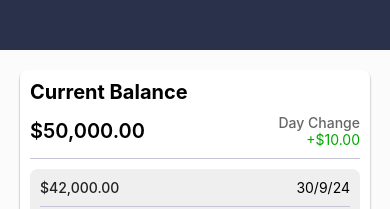
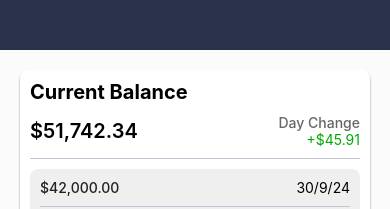
Before and after one commit to kjubar-fs/info-6132-lab2, a React Native app: screen / in a window 390 px wide. Shown: the top 209 px of the page. Built offline with nearby package versions, Linux system fonts and the light colour scheme.

Commit message:
Move account details into state

```diff
--- a/App.tsx
+++ b/App.tsx
@@ -1,7 +1,7 @@
 /*
  *  Author: Kaleb Jubar
  *  Created: 26 Oct 1985, 4:15:00 AM
- *  Last update: 30 Oct 2024, 11:21:55 AM
+ *  Last update: 30 Oct 2024, 12:31:13 PM
  *  Copyright (c) 1985 - 2024 Kaleb Jubar
  */
 import { StyleSheet, View } from 'react-native';
@@ -14,6 +14,8 @@ import { TransactionsProvider } from './src/data/context/transactions';
 import transactions from "./src/data/mock/transactions.json";
 import { BalanceHistoryProvider } from './src/data/context/balanceHistory';
 import balanceHistory from "./src/data/mock/balanceHistory.json";
+import { AccountDetailsProvider } from './src/data/context/accountDetails';
+import accountDetails from "./src/data/mock/accountDetails.json";
 
 import HomeScreen from './src/screens/HomeScreen';
 
@@ -33,6 +35,7 @@ export default function App() {
         <NavigationContainer theme={BankTheme}>
             <TransactionsProvider txList={transactions}>
             <BalanceHistoryProvider balanceList={balanceHistory}>
+            <AccountDetailsProvider acctDetails={accountDetails}>
 
             <StatusBar style="light" />
 
@@ -40,6 +43,7 @@ export default function App() {
                 <HomeScreen />
             </View>
 
+            </AccountDetailsProvider>
             </BalanceHistoryProvider>
             </TransactionsProvider>
         </NavigationContainer>
--- a/src/components/summary/BalanceListing/index.tsx
+++ b/src/components/summary/BalanceListing/index.tsx
@@ -1,37 +1,42 @@
 /*
  *  Author: Kaleb Jubar
  *  Created: 29 Oct 2024, 10:45:06 AM
- *  Last update: 30 Oct 2024, 12:03:02 PM
+ *  Last update: 30 Oct 2024, 12:33:28 PM
  *  Copyright (c) 2024 Kaleb Jubar
  */
 import { View, Text } from "react-native";
 
+import { useAccountDetails } from "../../../data/context/accountDetails";
+
 import { negativeColor, numFormatter, positiveColor } from "../../../util/constants";
 import styles from "./styles";
 
-interface BalanceListingProps {
-    balance: number,
-    dayChange?: number,
-}
+export default function BalanceListing() {
+    const acctDetails = useAccountDetails();
 
-export default function BalanceListing({ balance, dayChange = 0 }: BalanceListingProps) {
+    if (!acctDetails) {
+        return (
+            <Text>Account details not found, try again later.</Text>
+        );
+    }
+
     let dayChangeColorStyle = undefined;
-    if (dayChange > 0) {
+    if (acctDetails.dayChange > 0) {
         dayChangeColorStyle = { color: positiveColor };
-    } else if (dayChange < 0) {
+    } else if (acctDetails.dayChange < 0) {
         dayChangeColorStyle = { color: negativeColor };
     }
 
     return (
         <View style={styles.container}>
             <Text style={styles.balanceText}>
-                {numFormatter.format(balance)}
+                {numFormatter.format(acctDetails.curBalance)}
             </Text>
 
             <View style={styles.dayChangeContainer}>
                 <Text style={styles.dayChangeHeader}>Day Change</Text>
                 <Text style={dayChangeColorStyle}>
-                    {`${dayChange > 0 ? "+" : ""}${numFormatter.format(dayChange)}`}
+                    {`${acctDetails.dayChange > 0 ? "+" : ""}${numFormatter.format(acctDetails.dayChange)}`}
                 </Text>
             </View>
         </View>
--- /dev/null
+++ b/src/data/context/accountDetails.tsx
@@ -0,0 +1,31 @@
+/*
+ *  Author: Kaleb Jubar
+ *  Created: 30 Oct 2024, 12:27:25 PM
+ *  Last update: 30 Oct 2024, 12:30:14 PM
+ *  Copyright (c) 2024 Kaleb Jubar
+ */
+import { createContext, useContext } from "react";
+
+const AccountDetailsContext = createContext<AccountDetails | undefined>(undefined);
+
+interface AccountDetailsProviderProps {
+    children: JSX.Element | JSX.Element[],
+    acctDetails: AccountDetails
+}
+
+export type AccountDetails = {
+    curBalance: number,
+    dayChange: number
+}
+
+export function AccountDetailsProvider({ children, acctDetails }: AccountDetailsProviderProps) {
+    return (
+        <AccountDetailsContext.Provider value={acctDetails}>
+            {children}
+        </AccountDetailsContext.Provider>
+    );
+}
+
+export function useAccountDetails() {
+    return useContext(AccountDetailsContext);
+}
--- /dev/null
+++ b/src/data/mock/accountDetails.json
@@ -0,0 +1,4 @@
+{
+    "curBalance": 51742.34,
+    "dayChange": 45.91
+}
--- a/src/screens/SummaryScreen/index.tsx
+++ b/src/screens/SummaryScreen/index.tsx
@@ -1,7 +1,7 @@
 /*
  *  Author: Kaleb Jubar
  *  Created: 28 Oct 2024, 3:50:02 PM
- *  Last update: 29 Oct 2024, 7:58:44 PM
+ *  Last update: 30 Oct 2024, 12:34:06 PM
  *  Copyright (c) 2024 Kaleb Jubar
  */
 import { Text, ScrollView, TouchableHighlight } from "react-native";
@@ -25,7 +25,7 @@ export default function SummaryScreen() {
         <ScrollView contentContainerStyle={styles.container}>
             <Card shadowType="light">
                 <Text style={styles.title}>Current Balance</Text>
-                <BalanceListing balance={50000} dayChange={10} />
+                <BalanceListing />
                 <Divider />
                 <BalanceHistory />
             </Card>
```
